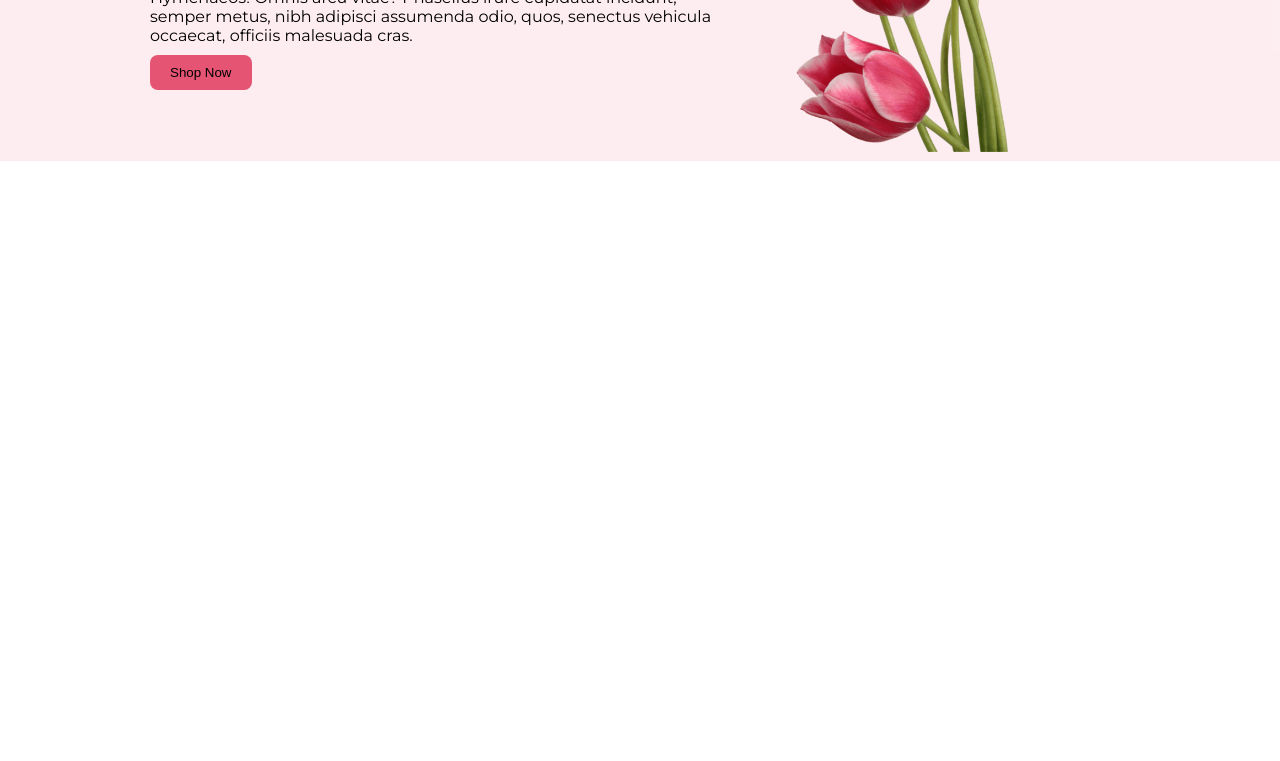
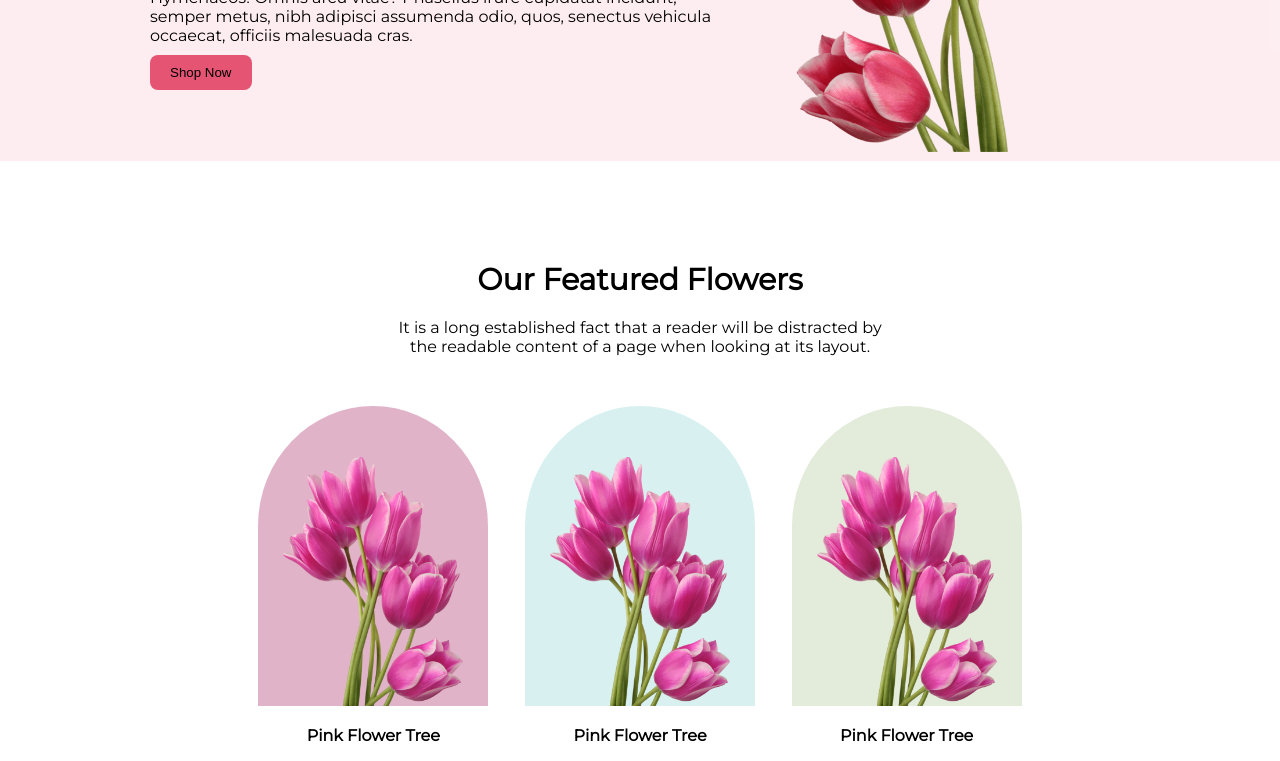
Before and after one commit to moniru005/flower-shop, a plain HTML site: page index.html in a window 1280 px wide. Shown: the part 459-1220 px from the top of the page. Before the commit the page ends 800 px from the top, so only its background shows below. Drawn offline with Linux system fonts and the light colour scheme.

Commit message:
added Feature Section

```diff
--- a/assets/css/style.css
+++ b/assets/css/style.css
@@ -13,6 +13,10 @@ body{
     background: #E55473;
     padding: 10px 20px;
     cursor: pointer;
+}
+.section-title{
+    font-size: 30px;
+    padding-bottom: 20px;
 }
 
 /* Navigation style */
@@ -80,3 +84,58 @@ nav{
     width: 350px;
 
 }
+/* Feature Style */
+.feature{
+    display: block;
+    padding-top: 100px;
+    /* border: 1px solid red; */
+    height: 500px;
+}
+.feature-container{
+    display: block;
+    justify-content:center;
+    align-items: center;
+    text-align: center;
+    /* border: 1px solid red; */
+}
+.feature-content{
+    width: 500px;
+    padding-bottom: 50px;
+}
+feature-title{
+
+}
+.feature-box{
+    display: flex;
+    justify-content: space-around;
+    align-items: center;
+    width: 800px;
+}
+
+.feature-card{
+
+}
+.feature-card-details{
+    width: 230px;
+    height: 300px;
+    border-radius: 50% / 40% 40% 0 0;
+    /* border: 1px solid red; */
+    display: flex;
+    justify-content: space-around;
+    align-items: end;
+}
+.card-details-1{
+    background-color: #a7216257;
+}
+.card-details-2{
+    background-color: #0597A026;
+}
+.card-details-3{
+    background-color: #477D1126;
+}
+.feature-card-details img{
+    width: 180px;
+}
+.image-caption{
+    padding-top: 20px;
+}
--- a/index.html
+++ b/index.html
@@ -39,6 +39,34 @@
                 </div>
             </div>
         </section>
+        <section class="feature">
+            <div class="feature-container">
+                <div class="feature-content">
+                    <h3 class="section-title feature-title">Our Featured Flowers</h3>
+                    <p class="feature-desc">It is a long established fact that a reader will be distracted by the readable content of a page when looking at its layout.</p>
+                </div>
+                <div class="feature-box">
+                    <div class="feature-card">
+                        <div class="feature-card-details card-details-1">
+                            <img src="./assets/images/pngwing 6.png" alt="" class="feature-image">
+                        </div>
+                        <h4 class="image-caption">Pink Flower Tree</h4>
+                    </div>
+                    <div class="feature-card">
+                        <div class="feature-card-details card-details-2">
+                            <img src="./assets/images/pngwing 6.png" alt="" class="feature-image">
+                        </div>
+                        <h4 class="image-caption">Pink Flower Tree</h4>
+                    </div>
+                    <div class="feature-card">
+                        <div class="feature-card-details card-details-3">
+                            <img src="./assets/images/pngwing 6.png" alt="" class="feature-image">
+                        </div>
+                        <h4 class="image-caption">Pink Flower Tree</h4>
+                    </div>
+                </div>
+            </div>
+        </section>
     </main>
     <footer>
 
```
